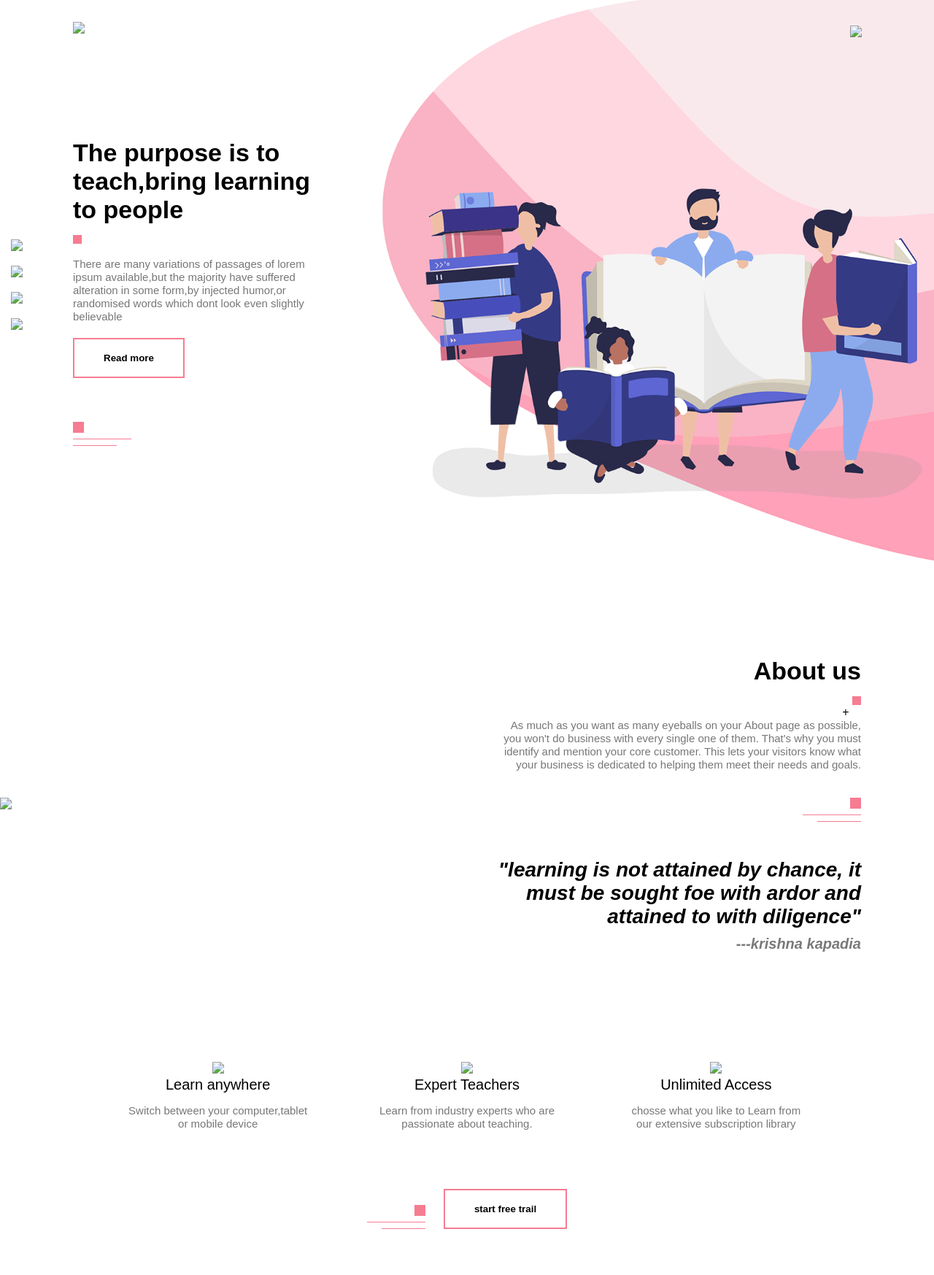
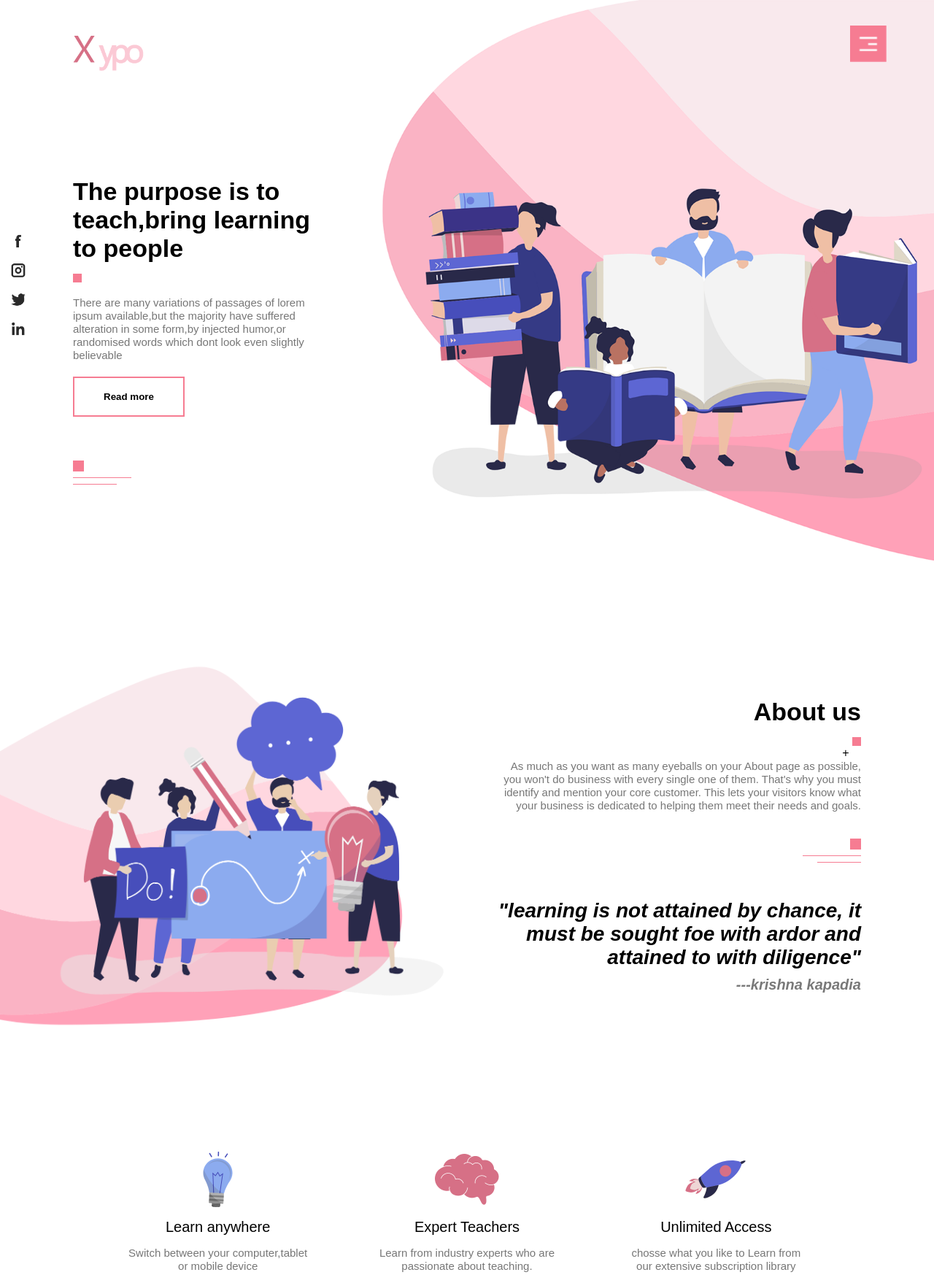
Before and after one commit to Kisukapadia/webdesign, a plain HTML site: page index.html in a window 1280 px wide. Shown: the top 1747 px of the page at 73% size. Drawn offline with Linux system fonts and the light colour scheme; some packages are replaced by stand-ins of ours; a script that the page names is missing; files whose address does not match are found by name.

Commit message:
Update index.html

```diff
--- a/index.html
+++ b/index.html
@@ -11,7 +11,7 @@
 <body>
     <section id="header">
         <div class="container">
-            <img src="images/logo.png" class="logo">
+            <img src="logo.png" class="logo">
             <div class="header-text">
                 <h1>The purpose is to<br> teach,bring learning to
                     people
@@ -41,12 +41,12 @@
             <li><a href="#contact">contact</a></li>
         </ul>
     </nav>
-    <img src="images/menu.png" id="menubtn">
+    <img src="menu.png" id="menubtn">
 
     <!-- about -->
 <section id="about">
     <div class="about-left-col">
-        <img src="images/about.png">
+        <img src="about.png">
     </div>
     <div class="about-right-col">
         <div class="about-text">
@@ -73,14 +73,14 @@
 <section id="features">
     <div class="feature-row">
         <div class="feature-col">
-            <img src="images/pic-1.png">
+            <img src="pic-1.png">
             <h4>Learn anywhere</h4>
             <p>Switch between your computer,tablet or mobile
                 device
             </p>
         </div>
         <div class="feature-col">
-            <img src="images/pic-2.png">
+            <img src="pic-2.png">
             <h4>Expert Teachers</h4>
             <p>Learn from industry experts who are passionate about
                 teaching.
@@ -88,7 +88,7 @@
         </div>
 
         <div class="feature-col">
-            <img src="images/pic-3.png">
+            <img src="pic-3.png">
             <h4>Unlimited Access</h4>
             <p>chosse what you like to Learn from our extensive
                 subscription library
@@ -128,7 +128,7 @@
         </div>
 
         <div class="course-right-col">
-            <img src="images/course.png" >
+            <img src="course.png" >
         </div>
     </div>
 </section>
@@ -138,7 +138,7 @@
 
 <section id="offer">
     <div class="about-left-col">
-        <img src="images/offer.png">
+        <img src="offer.png">
     </div>
     <div class="about-right-col">
         <div class="about-text">
@@ -179,7 +179,7 @@
             </div>
         </div>
         <div class="contact-right-col">
-            <img src="images/contact.png">
+            <img src="contact.png">
         </div>
     </div>
 </section>
@@ -219,7 +219,7 @@
                     <small>copyright 2022 Xypo</small>
                 </div>
                 <div class="footer-logo">
-                    <img src="images/logo.png">
+                    <img src="logo.png">
                     <button class="commom-btn">english</button>
                 </div>
             </div>
@@ -229,10 +229,10 @@
 
 <!-- social-icons -->
 <div class="social-icons">
-    <img src="images/facebook.png">
-    <img src="images/instagram.png">
-    <img src="images/twitter.png">
-    <img src="images/linkedin.png">
+    <img src="facebook.png">
+    <img src="instagram.png">
+    <img src="twitter.png">
+    <img src="linkedin.png">
 </div>
 
     <script>
```
